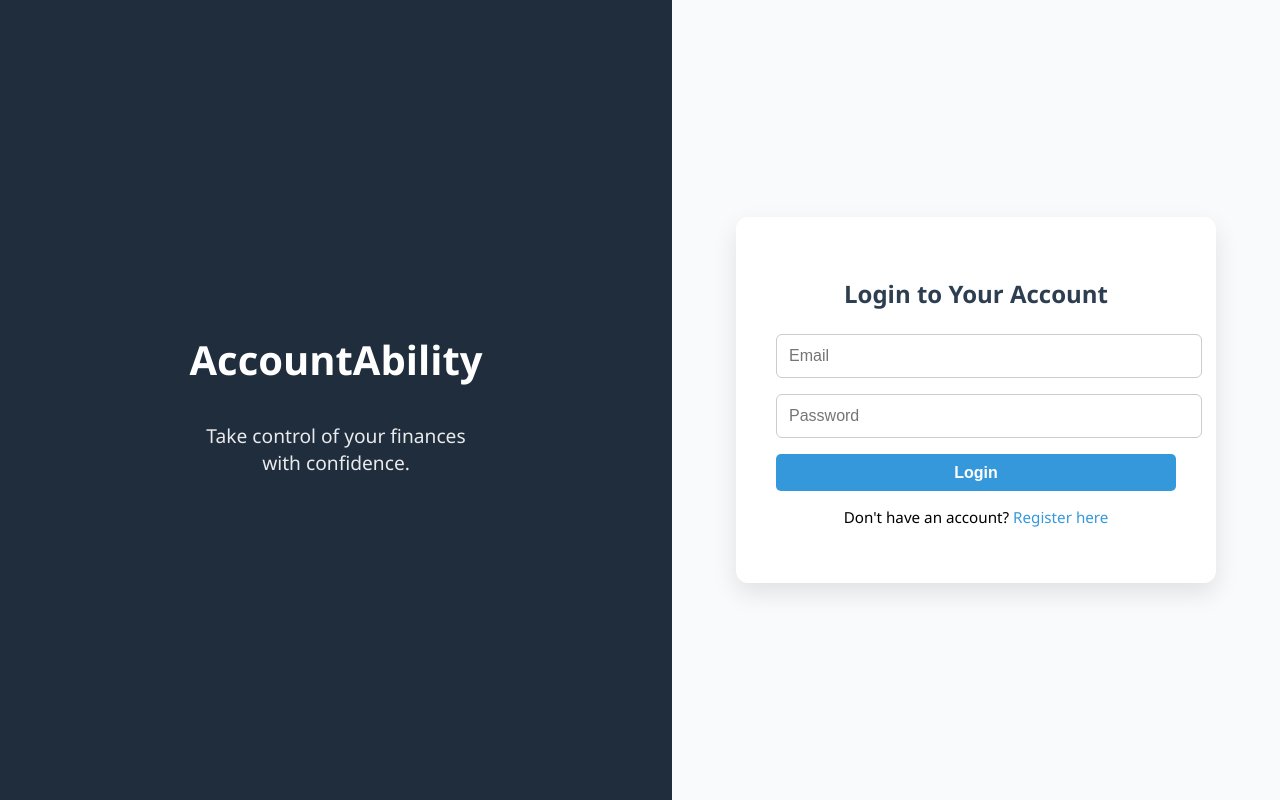
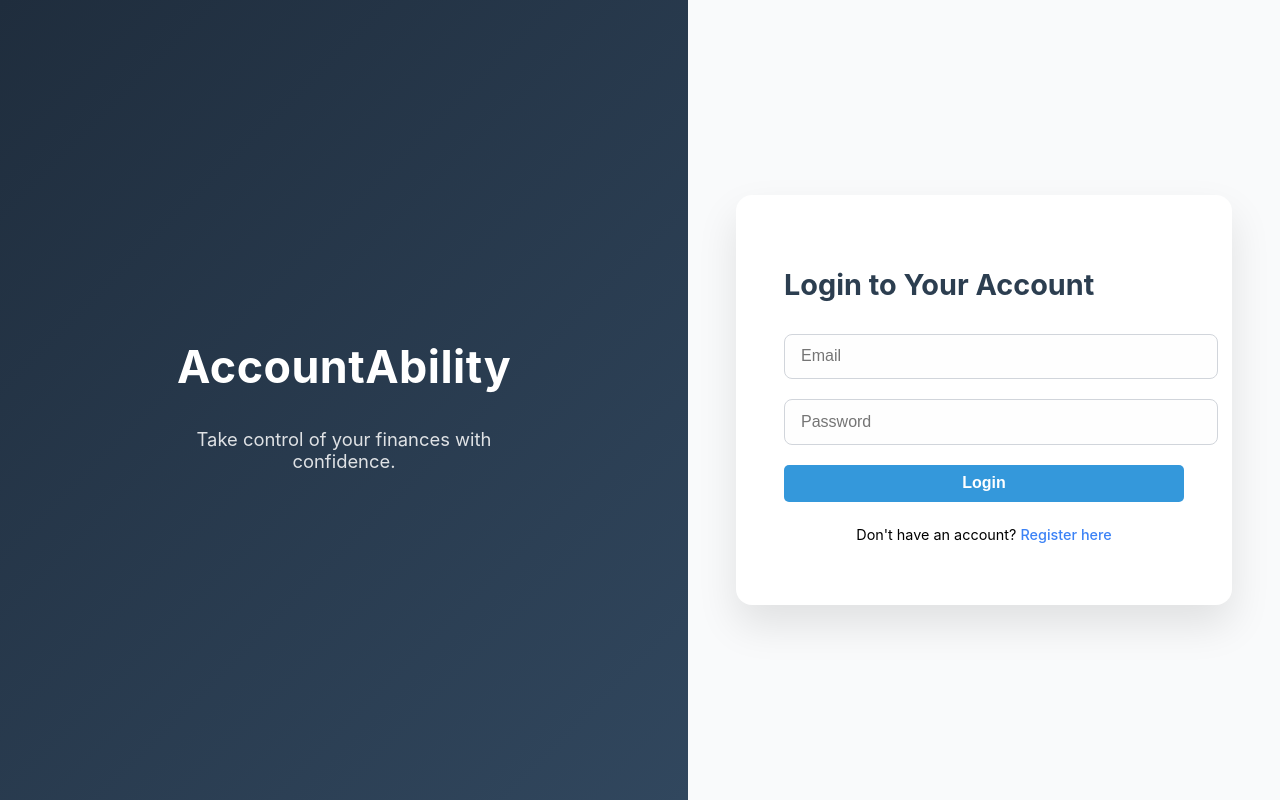
Before and after one commit to victorvaladez1/accountability-finance, a React (Create React App) app in the folder frontend/: page /login in a window 1280 px wide. Built offline with nearby package versions, Linux system fonts and the light colour scheme.

Commit message:
Modernize login page UI with improved layout and styling

```diff
--- a/frontend/src/pages/Login.css
+++ b/frontend/src/pages/Login.css
@@ -1,30 +1,33 @@
 .login-page {
   display: flex;
   height: 100vh;
-    font-family: 'Segoe UI', Tahoma, Geneva, Verdana, sans-serif;
+  font-family: 'Inter', sans-serif;
+  background-color: #f0f4f8;
 }
 
 .login-left {
   flex: 1;
-    background-color: #1f2d3d;
+  background: linear-gradient(135deg, #1f2d3d, #31475e);
   color: white;
   display: flex;
   flex-direction: column;
   justify-content: center;
   align-items: center;
-    padding: 2rem;
+  padding: 3rem;
   text-align: center;
 }
 
 .login-left h1 {
-    font-size: 2.5rem;
+  font-size: 2.8rem;
+  font-weight: 700;
   margin-bottom: 1rem;
+  letter-spacing: 0.5px;
 }
 
 .login-left p {
-    font-size: 1.2rem;
-    max-width: 300px;
-    opacity: 0.9;
+  font-size: 1.15rem;
+  max-width: 320px;
+  opacity: 0.85;
 }
 
 .login-right {
@@ -37,56 +40,85 @@
 
 .login-form-card {
   background-color: white;
-    padding: 2.5rem;
-    border-radius: 12px;
-    box-shadow: 0 10px 25px rgba(0, 0, 0, 0.1);
+  padding: 3rem;
+  border-radius: 16px;
+  box-shadow: 0 20px 40px rgba(0, 0, 0, 0.1);
   width: 100%;
   max-width: 400px;
-    text-align: center;
+  text-align: left;
 }
 
 .login-form-card h2 {
-    margin-bottom: 1.5rem;
+  margin-bottom: 2rem;
   color: #2c3e50;
+  font-size: 1.8rem;
 }
 
 .login-form-card input {
-    display: block;
   width: 100%;
-    padding: 0.75rem;
-    margin-bottom: 1rem;
-    border: 1px solid #ccc;
-    border-radius: 6px;
+  padding: 0.8rem 1rem;
+  margin-bottom: 1.25rem;
+  border: 1px solid #d1d5db;
+  border-radius: 8px;
   font-size: 1rem;
+  background-color: #fefefe;
+  transition: border 0.2s ease;
+}
+
+.login-form-card input:focus {
+  border-color: #3498db;
+  outline: none;
 }
 
 .login-form-card button {
   width: 100%;
-    padding: 0.75rem;
-    background-color: #3498db;
+  padding: 0.9rem;
+  background-color: #3b82f6;
   color: white;
-    font-weight: bold;
+  font-weight: 600;
   border: none;
-    border-radius: 6px;
+  border-radius: 8px;
   font-size: 1rem;
   cursor: pointer;
-    transition: background-color 0.2s ease;
+  transition: background-color 0.25s ease;
 }
 
 .login-form-card button:hover {
-    background-color: #2980b9;
+  background-color: #2563eb;
 }
 
 .login-link {
-    margin-top: 1rem;
-    font-size: 0.95rem;
+  margin-top: 1.5rem;
+  font-size: 0.9rem;
+  text-align: center;
 }
 
 .login-link a {
-    color: #3498db;
+  color: #3b82f6;
   text-decoration: none;
+  font-weight: 500;
 }
 
 .login-link a:hover {
   text-decoration: underline;
 }
+
+@media (max-width: 768px) {
+  .login-page {
+    flex-direction: column;
+  }
+
+  .login-left {
+    display: none;
+  }
+
+  .login-right {
+    flex: none;
+    padding: 2rem;
+  }
+
+  .login-form-card {
+    padding: 2rem;
+    box-shadow: none;
+  }
+}
```
Lines whose indentation alone changed are shown as unchanged.
